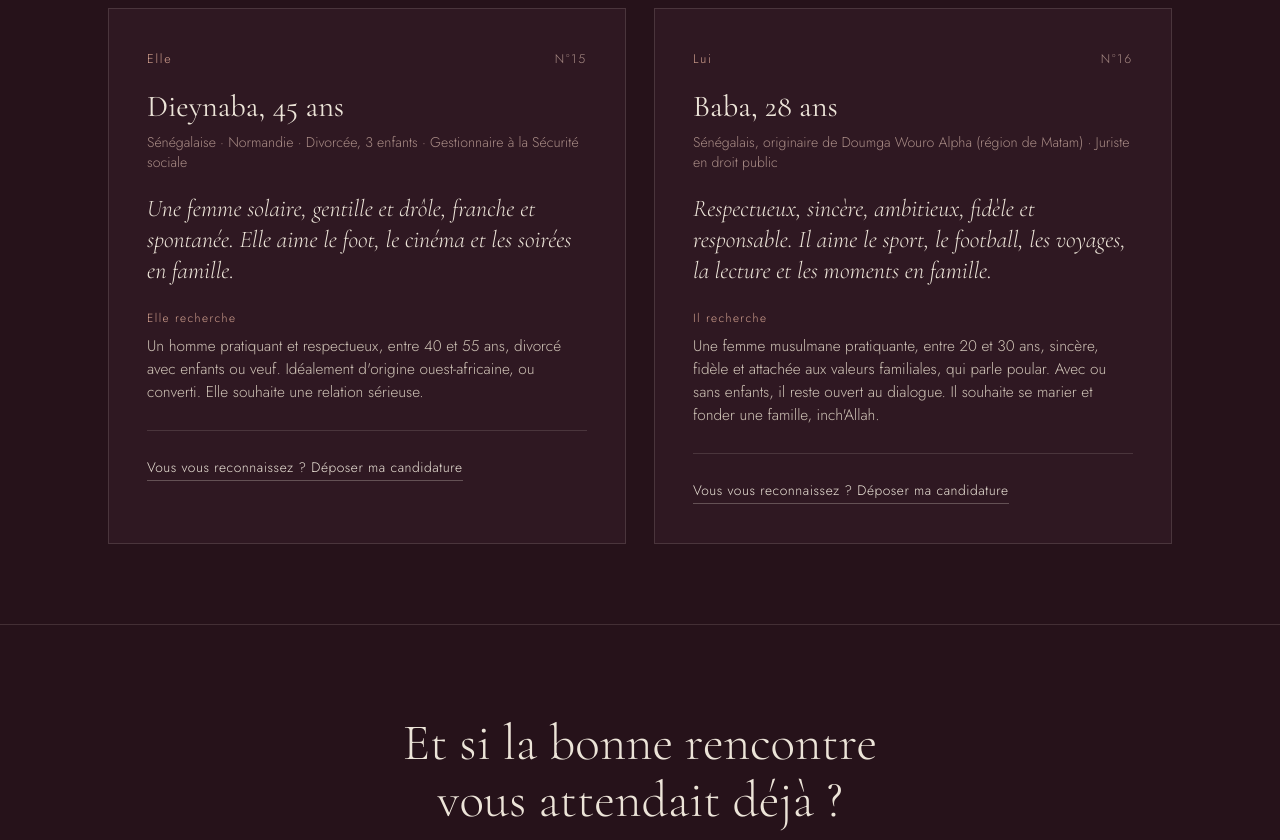
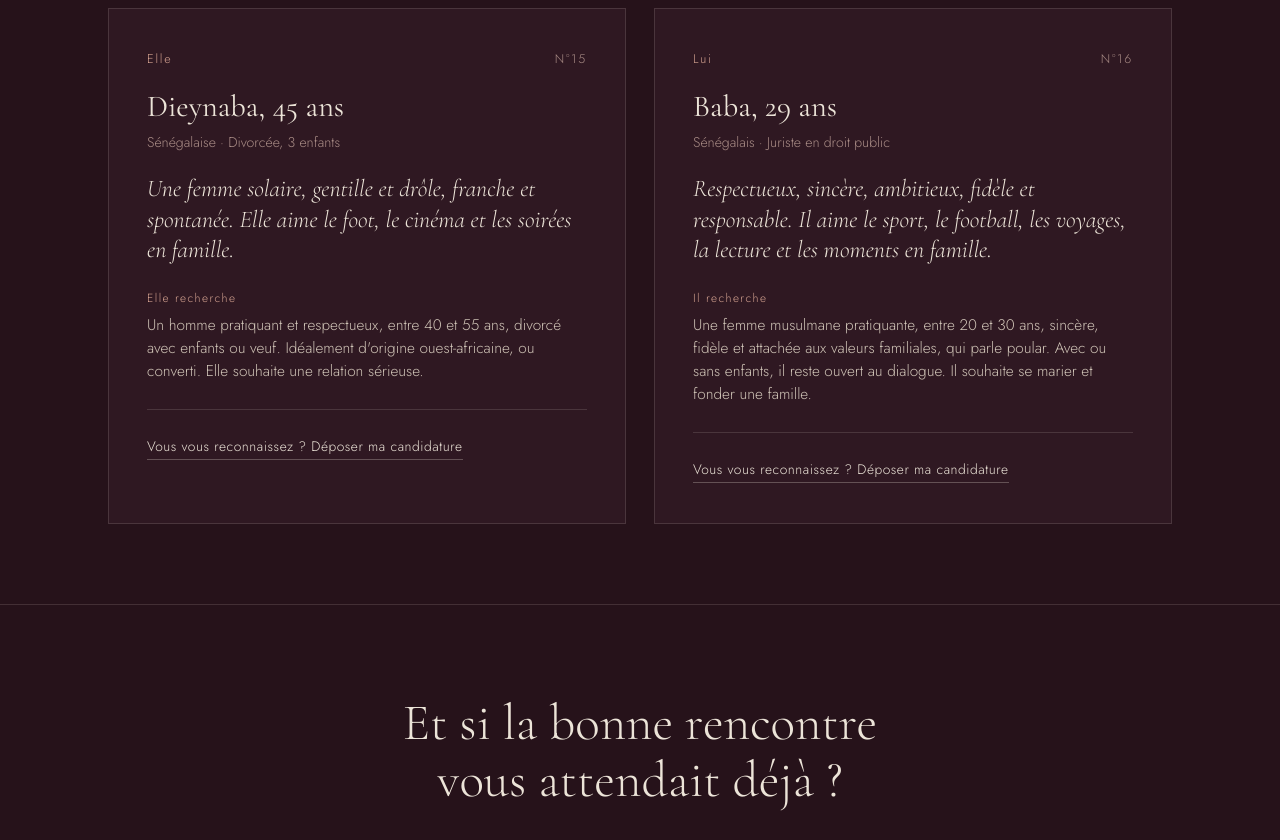
Before and after one commit to Kaissa2789/liora, a plain HTML site: page annonces.html in a window 1280 px wide. Shown: the part 1240-2080 px from the top of the page. Drawn offline with nearby package versions, Linux system fonts and the light colour scheme.

Commit message:
Annonces : allège les fiches N°15 et N°16
Co-Authored-By: Claude Opus 5.5 <noreply@anthropic.com>
Claude-Session: https://claude.ai/code/session_01W2hCnYyJUqyzh4XCrEHfnv

```diff
--- a/annonces.html
+++ b/annonces.html
@@ -156,7 +156,7 @@
         gender: "elle",
         name: "Dieynaba",
         age: "45 ans",
-        ident: "Sénégalaise · Normandie · Divorcée, 3 enfants · Gestionnaire à la Sécurité sociale",
+        ident: "Sénégalaise · Divorcée, 3 enfants",
         hook: "Une femme solaire, gentille et drôle, franche et spontanée. Elle aime le foot, le cinéma et les soirées en famille.",
         seek: "Un homme pratiquant et respectueux, entre 40 et 55 ans, divorcé avec enfants ou veuf. Idéalement d'origine ouest-africaine, ou converti. Elle souhaite une relation sérieuse."
       },
@@ -164,10 +164,10 @@
         num: "N°16",
         gender: "lui",
         name: "Baba",
-        age: "28 ans",
-        ident: "Sénégalais, originaire de Doumga Wouro Alpha (région de Matam) · Juriste en droit public",
+        age: "29 ans",
+        ident: "Sénégalais · Juriste en droit public",
         hook: "Respectueux, sincère, ambitieux, fidèle et responsable. Il aime le sport, le football, les voyages, la lecture et les moments en famille.",
-        seek: "Une femme musulmane pratiquante, entre 20 et 30 ans, sincère, fidèle et attachée aux valeurs familiales, qui parle poular. Avec ou sans enfants, il reste ouvert au dialogue. Il souhaite se marier et fonder une famille, inch'Allah."
+        seek: "Une femme musulmane pratiquante, entre 20 et 30 ans, sincère, fidèle et attachée aux valeurs familiales, qui parle poular. Avec ou sans enfants, il reste ouvert au dialogue. Il souhaite se marier et fonder une famille."
       }
     ];
 
```
